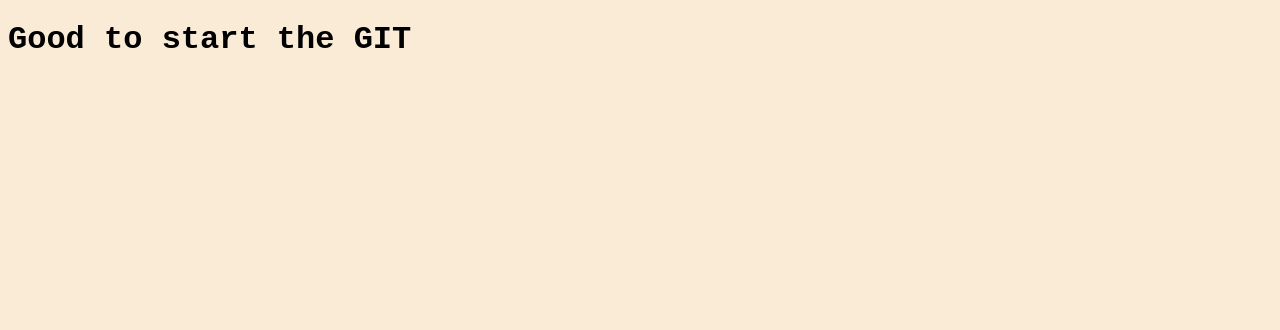
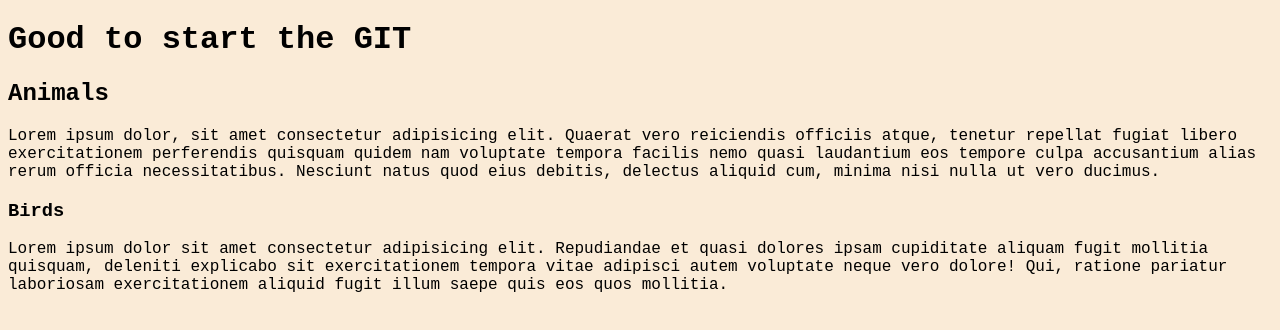
Before and after one commit to vamsi970/GITHUB_Akhila, a plain HTML site: page index.html in a window 1280 px wide. Drawn offline with Linux system fonts and the light colour scheme.

Commit message:
Added new features in Heading

```diff
--- a/index.html
+++ b/index.html
@@ -8,5 +8,9 @@
 </head>
 <body>
     <h1>Good to start the GIT</h1>
+    <h2>Animals</h2>
+    <p>Lorem ipsum dolor, sit amet consectetur adipisicing elit. Quaerat vero reiciendis officiis atque, tenetur repellat fugiat libero exercitationem perferendis quisquam quidem nam voluptate tempora facilis nemo quasi laudantium eos tempore culpa accusantium alias rerum officia necessitatibus. Nesciunt natus quod eius debitis, delectus aliquid cum, minima nisi nulla ut vero ducimus.</p>
+    <h3>Birds</h3>
+    <p>Lorem ipsum dolor sit amet consectetur adipisicing elit. Repudiandae et quasi dolores ipsam cupiditate aliquam fugit mollitia quisquam, deleniti explicabo sit exercitationem tempora vitae adipisci autem voluptate neque vero dolore! Qui, ratione pariatur laboriosam exercitationem aliquid fugit illum saepe quis eos quos mollitia.</p>
 </body>
 </html>
```
